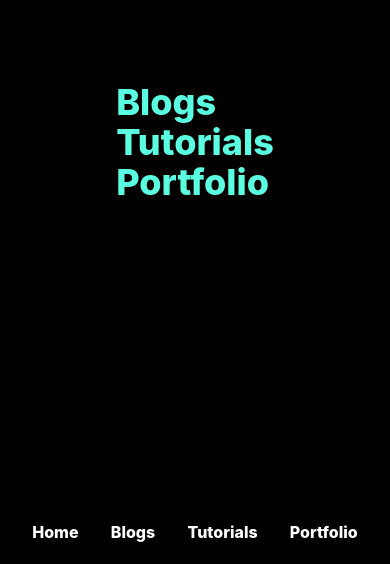
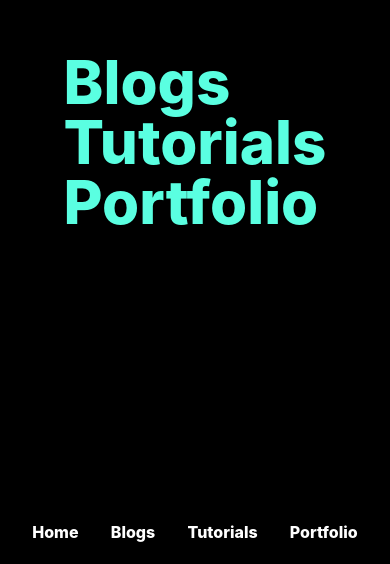
Before and after one commit to somnathPrasad/csexperience, a Next.js app: page / in a window 390 px wide. Shown: the part 280-844 px from the top of the page. Built offline with nearby package versions, Linux system fonts and the light colour scheme.

Commit message:
mobile text increase

```diff
--- a/pages/index.tsx
+++ b/pages/index.tsx
@@ -15,7 +15,7 @@ const Home: NextPage = () => {
 
       <main className={styles.main}>
         <AppBar/>
-        <div className={`sm:text-8xl text-4xl font-extrabold animationPulseColor`}>
+        <div className={`sm:text-8xl text-6xl font-extrabold animationPulseColor`}>
           <p>Blogs</p>
           <p>Tutorials</p>
           <p>Portfolio</p>
```
